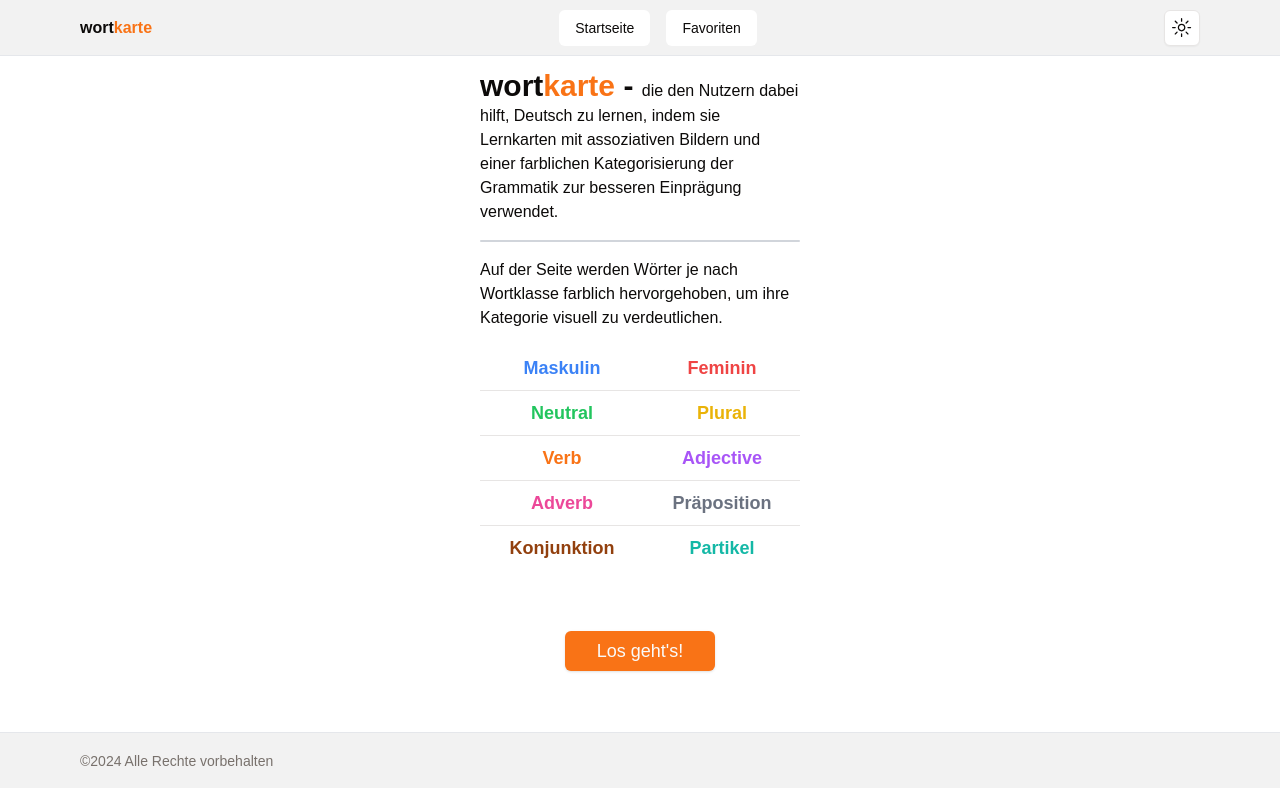
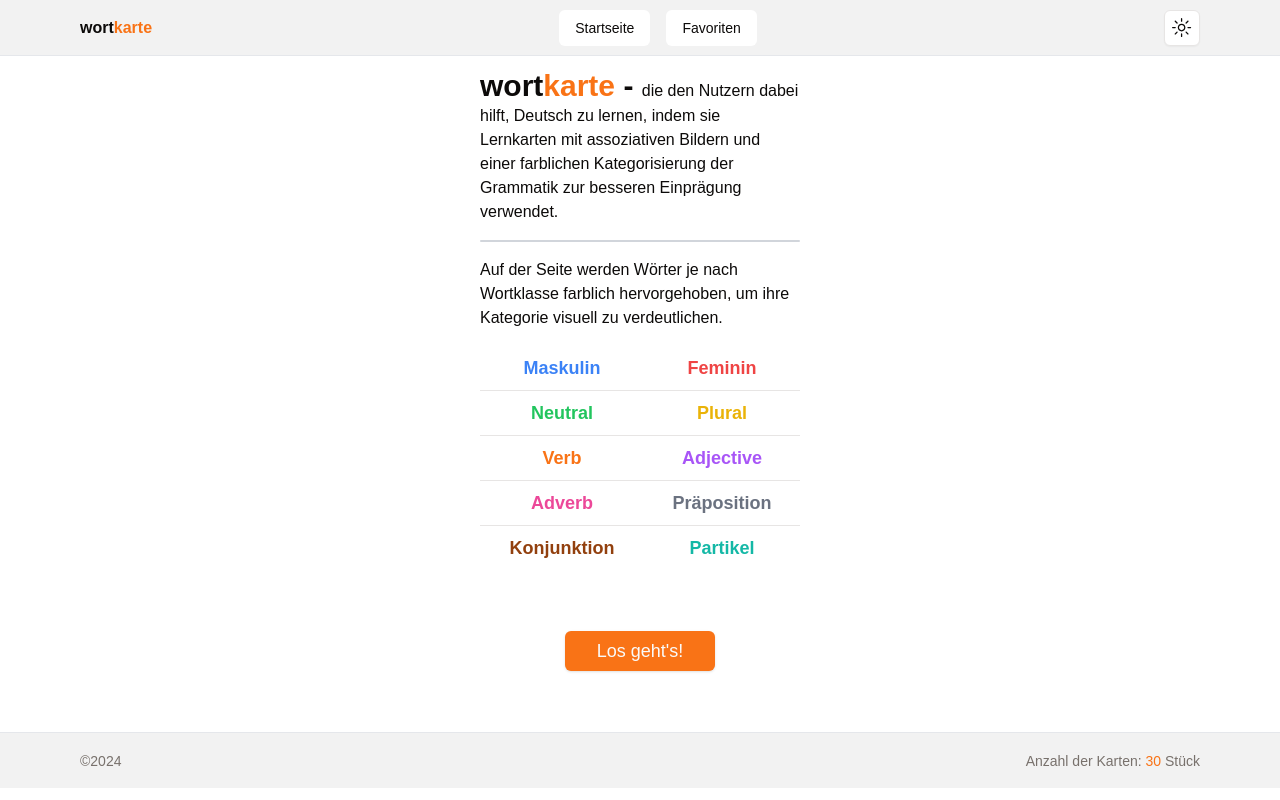
Before and after one commit to stoczec/wortkarte, a Next.js app: page / in a window 1280 px wide. Built offline with nearby package versions, Linux system fonts and the light colour scheme.

Commit message:
"Added import and usage of useCardsStore in Footer component, updated footer content with card count"

```diff
--- a/src/components/Footer.tsx
+++ b/src/components/Footer.tsx
@@ -1,6 +1,8 @@
+import { useCardsStore } from '@/stores'
 import { MaxWidthWrapper } from '.'
 
 export const Footer = () => {
+	const cards = useCardsStore(state => state.cards)
 	return (
 		<footer className="w-full h-14 border-t border-gray-200 bg-black/5 flex-grow-0 flex-shrink-0 basis-auto">
 			<MaxWidthWrapper>
@@ -8,7 +10,14 @@ export const Footer = () => {
 					<div className="text-center md:text-left pb-2 md:pb-0">
 						<p className="text-sm text-muted-foreground">
 							&copy;
-							{new Date().getFullYear()} Alle Rechte vorbehalten
+							{new Date().getFullYear()}
+						</p>
+					</div>
+
+					<div>
+						<p className="text-sm text-muted-foreground">
+							Anzahl der Karten:{' '}
+							<span className="text-primary">{cards.length}</span> Stück
 						</p>
 					</div>
 
```
